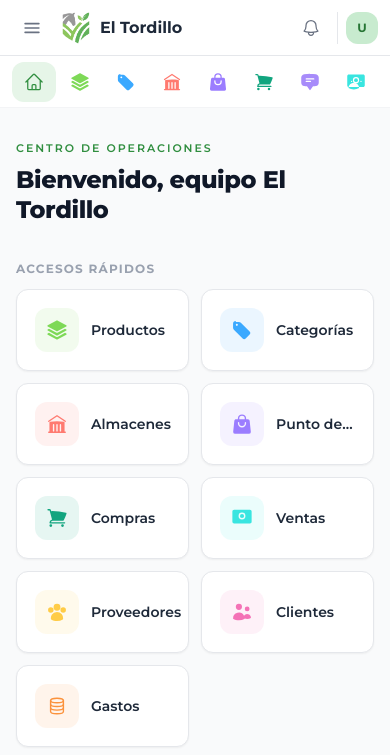
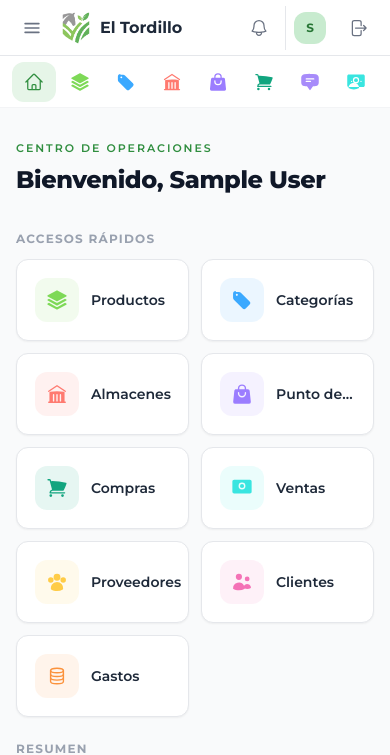
Before and after one commit to agrotordillo/sitordillo, a Django app: page / in a window 390 px wide. Shown: the top 755 px of the page. Run offline with Django 5.2, Linux system fonts and the light colour scheme; the visitor is signed in with stand-in values (Sample User, id 1); parts of the project's set-up code (start-up, migrations or seed data) failed here and were passed over.

Commit message:
feat(core): panel de inicio, barra de modulos y topbar por permisos + cerrar sesion
- home.html y _module_bar.html ahora muestran solo los accesos que el
  usuario tiene permiso de ver, igual que el menu lateral. Si no tiene
  ninguno, se ocultan los encabezados "Accesos rapidos"/"Resumen".
- _topbar.html muestra el nombre real del usuario y su rol, con boton de
  cerrar sesion (POST a accounts:logout).
- _sidebar.html: boton "Cerrar sesion" en el pie del menu.
- Saludo de inicio personalizado con el nombre del usuario.

Co-Authored-By: Claude Sonnet 5 <noreply@anthropic.com>

```diff
--- a/backend/apps/core/templates/core/home.html
+++ b/backend/apps/core/templates/core/home.html
@@ -7,12 +7,14 @@
 
   <div class="mb-9 sm:mb-10">
     <p class="text-[11px] sm:text-xs font-semibold uppercase tracking-[0.18em] text-primary-600 mb-2">Centro de operaciones</p>
-    <h1 class="text-2xl sm:text-3xl font-extrabold tracking-tight text-gray-900 leading-tight">Bienvenido, equipo El Tordillo</h1>
+    <h1 class="text-2xl sm:text-3xl font-extrabold tracking-tight text-gray-900 leading-tight">Bienvenido, {{ user.get_full_name|default:user.get_username }}</h1>
   </div>
 
+  {% if perms.products.view_producto or perms.products.view_categoria or perms.products.view_almacen or perms.ventas.add_venta or perms.compras.view_ordencompra or perms.ventas.view_venta or perms.proveedores.view_proveedor or perms.clientes.view_cliente or perms.gastos.view_gasto %}
   <h2 class="text-xs font-bold uppercase tracking-widest text-gray-400 mb-3">Accesos rápidos</h2>
   <div class="grid grid-cols-2 sm:grid-cols-3 lg:grid-cols-4 gap-3 sm:gap-4 mb-6 sm:mb-8">
 
+    {% if perms.products.view_producto %}
     <a href="{% url 'products:product-list' %}" class="card-module group">
       <div class="card-module-icon bg-[#7ED957]/10">
         <svg class="w-5.5 h-5.5 sm:w-6.5 sm:h-6.5 text-[#7ED957]" xmlns="http://www.w3.org/2000/svg" viewBox="0 0 24 24" fill="currentColor">
--- a/backend/apps/core/templates/core/includes/_module_bar.html
+++ b/backend/apps/core/templates/core/includes/_module_bar.html
@@ -9,6 +9,7 @@
       <span class="hidden sm:inline">Inicio</span>
     </a>
 
+    {% if perms.products.view_producto %}
     <a href="{% url 'products:product-list' %}"
       class="{% if active_module == 'products' %}nav-pill-active{% else %}nav-pill{% endif %}">
       <svg class="w-5 h-5 {% if active_module == 'products' %}text-primary-600{% else %}text-[#7ED957]{% endif %}" xmlns="http://www.w3.org/2000/svg" viewBox="0 0 24 24" fill="currentColor">
@@ -18,7 +19,9 @@
       </svg>
       <span class="hidden sm:inline">Productos</span>
     </a>
+    {% endif %}
 
+    {% if perms.products.view_categoria %}
     <a href="{% url 'products:category-list' %}"
       class="{% if active_module == 'categories' %}nav-pill-active{% else %}nav-pill{% endif %}">
       <svg class="w-5 h-5 {% if active_module == 'categories' %}text-primary-600{% else %}text-[#3BA9FF]{% endif %}" xmlns="http://www.w3.org/2000/svg" viewBox="0 0 24 24" fill="currentColor">
@@ -26,7 +29,9 @@
       </svg>
       <span class="hidden sm:inline">Categorías</span>
     </a>
+    {% endif %}
 
+    {% if perms.products.view_almacen %}
     <a href="{% url 'products:warehouse-list' %}"
       class="{% if active_module == 'warehouses' %}nav-pill-active{% else %}nav-pill{% endif %}">
       <svg class="w-5 h-5 {% if active_module == 'warehouses' %}text-primary-600{% else %}text-[#FF7A70]{% endif %}" xmlns="http://www.w3.org/2000/svg" viewBox="0 0 24 24" fill="currentColor">
@@ -35,7 +40,9 @@
       </svg>
       <span class="hidden sm:inline">Almacenes</span>
     </a>
+    {% endif %}
 
+    {% if perms.ventas.add_venta %}
     <a href="#"
       class="{% if active_module == 'pos' %}nav-pill-active{% else %}nav-pill{% endif %}">
       <svg class="w-5 h-5 {% if active_module == 'pos' %}text-primary-600{% else %}text-[#9B7DFF]{% endif %}" xmlns="http://www.w3.org/2000/svg" viewBox="0 0 24 24" fill="currentColor">
@@ -43,7 +50,9 @@
       </svg>
       <span class="hidden sm:inline">POS</span>
     </a>
+    {% endif %}
 
+    {% if perms.compras.view_ordencompra %}
     <a href="{% url 'compras:orden-list' %}"
       class="{% if active_module == 'purchases' %}nav-pill-active{% else %}nav-pill{% endif %}">
       <svg class="w-5 h-5 {% if active_module == 'purchases' %}text-primary-600{% else %}text-[#12A57F]{% endif %}" xmlns="http://www.w3.org/2000/svg" viewBox="0 0 24 24" fill="currentColor">
@@ -51,7 +60,9 @@
       </svg>
       <span class="hidden sm:inline">Compras</span>
     </a>
+    {% endif %}
 
+    {% if perms.cotizaciones.view_cotizacion %}
     <a href="{% url 'cotizaciones:cotizacion-list' %}"
       class="{% if active_module == 'quotes' %}nav-pill-active{% else %}nav-pill{% endif %}">
       <svg class="w-5 h-5 {% if active_module == 'quotes' %}text-primary-600{% else %}text-[#A78BFA]{% endif %}" xmlns="http://www.w3.org/2000/svg" viewBox="0 0 24 24" fill="currentColor">
@@ -59,7 +70,9 @@
       </svg>
       <span class="hidden sm:inline">Cotizaciones</span>
     </a>
+    {% endif %}
 
+    {% if perms.ventas.view_venta %}
     <a href="{% url 'ventas:venta-list' %}"
       class="{% if active_module == 'sales' %}nav-pill-active{% else %}nav-pill{% endif %}">
       <svg class="w-5 h-5 {% if active_module == 'sales' %}text-primary-600{% else %}text-[#39E5E0]{% endif %}" xmlns="http://www.w3.org/2000/svg" viewBox="0 0 24 24" fill="currentColor">
@@ -68,7 +81,9 @@
       </svg>
       <span class="hidden sm:inline">Ventas</span>
     </a>
+    {% endif %}
 
+    {% if perms.proveedores.view_proveedor %}
     <a href="{% url 'proveedores:supplier-list' %}"
       class="{% if active_module == 'suppliers' %}nav-pill-active{% else %}nav-pill{% endif %}">
       <svg class="w-5 h-5 {% if active_module == 'suppliers' %}text-primary-600{% else %}text-[#FFCC47]{% endif %}" xmlns="http://www.w3.org/2000/svg" viewBox="0 0 24 24" fill="currentColor">
@@ -77,7 +92,9 @@
       </svg>
       <span class="hidden sm:inline">Proveedores</span>
     </a>
+    {% endif %}
 
+    {% if perms.clientes.view_cliente %}
     <a href="{% url 'clientes:cliente-list' %}"
       class="{% if active_module == 'clients' %}nav-pill-active{% else %}nav-pill{% endif %}">
       <svg class="w-5 h-5 {% if active_module == 'clients' %}text-primary-600{% else %}text-[#F472B6]{% endif %}" xmlns="http://www.w3.org/2000/svg" viewBox="0 0 24 24" fill="currentColor">
@@ -85,7 +102,9 @@
       </svg>
       <span class="hidden sm:inline">Clientes</span>
     </a>
+    {% endif %}
 
+    {% if perms.gastos.view_gasto %}
     <a href="{% url 'gastos:gasto-list' %}"
       class="{% if active_module == 'expenses' %}nav-pill-active{% else %}nav-pill{% endif %}">
       <svg class="w-5 h-5 {% if active_module == 'expenses' %}text-primary-600{% else %}text-[#FB923C]{% endif %}" xmlns="http://www.w3.org/2000/svg" viewBox="0 0 24 24" fill="none" stroke="currentColor" stroke-width="1.5">
@@ -96,6 +115,7 @@
       </svg>
       <span class="hidden sm:inline">Gastos</span>
     </a>
+    {% endif %}
 
   </div>
 </nav>
--- a/backend/apps/core/templates/core/includes/_sidebar.html
+++ b/backend/apps/core/templates/core/includes/_sidebar.html
@@ -281,6 +281,15 @@
     </nav>
 
     <div class="sidebar-footer">
+      <form method="post" action="{% url 'accounts:logout' %}" class="mb-3">
+        {% csrf_token %}
+        <button type="submit" class="sidebar-link w-full text-left text-red-600">
+          <svg class="w-5 h-5" xmlns="http://www.w3.org/2000/svg" fill="none" viewBox="0 0 24 24" stroke-width="1.5" stroke="currentColor">
+            <path stroke-linecap="round" stroke-linejoin="round" d="M15.75 9V5.25A2.25 2.25 0 0 0 13.5 3h-6a2.25 2.25 0 0 0-2.25 2.25v13.5A2.25 2.25 0 0 0 7.5 21h6a2.25 2.25 0 0 0 2.25-2.25V15m3 0 3-3m0 0-3-3m3 3H9" />
+          </svg>
+          Cerrar sesión
+        </button>
+      </form>
       <div class="flex items-center gap-3">
         <img src="{% static 'src/logo.png' %}" class="h-6 w-6 object-contain opacity-30" alt="" width="24" height="24" />
         <span class="text-xs text-gray-400">SIT El Tordillo v1.0</span>
--- a/backend/apps/core/templates/core/includes/_topbar.html
+++ b/backend/apps/core/templates/core/includes/_topbar.html
@@ -24,12 +24,20 @@
     </button>
     <div class="flex items-center gap-2 pl-2 ml-1 border-l border-gray-200">
       <div class="w-8 h-8 rounded-xl bg-primary-100 flex items-center justify-center shrink-0">
-        <span class="text-xs font-bold text-primary-700">U</span>
+        <span class="text-xs font-bold text-primary-700">{{ user.get_username|slice:":1"|upper }}</span>
       </div>
       <div class="hidden md:block">
-        <p class="text-sm font-semibold text-gray-700 leading-tight">Usuario</p>
-        <p class="text-xs text-gray-400 leading-tight">Mostrador</p>
+        <p class="text-sm font-semibold text-gray-700 leading-tight">{{ user.get_full_name|default:user.get_username }}</p>
+        <p class="text-xs text-gray-400 leading-tight">{% if user.is_superuser %}Administrador{% else %}{{ user.groups.first.name|default:"Sin rol" }}{% endif %}</p>
       </div>
+      <form method="post" action="{% url 'accounts:logout' %}" class="ml-1">
+        {% csrf_token %}
+        <button type="submit" class="btn-icon" title="Cerrar sesión" aria-label="Cerrar sesión">
+          <svg class="w-5 h-5" xmlns="http://www.w3.org/2000/svg" fill="none" viewBox="0 0 24 24" stroke-width="1.5" stroke="currentColor">
+            <path stroke-linecap="round" stroke-linejoin="round" d="M15.75 9V5.25A2.25 2.25 0 0 0 13.5 3h-6a2.25 2.25 0 0 0-2.25 2.25v13.5A2.25 2.25 0 0 0 7.5 21h6a2.25 2.25 0 0 0 2.25-2.25V15m3 0 3-3m0 0-3-3m3 3H9" />
+          </svg>
+        </button>
+      </form>
     </div>
   </div>
 </header>
```
Also changed, not shown: other parts of backend/apps/core/templates/core/home.html (+28 -0 lines).
